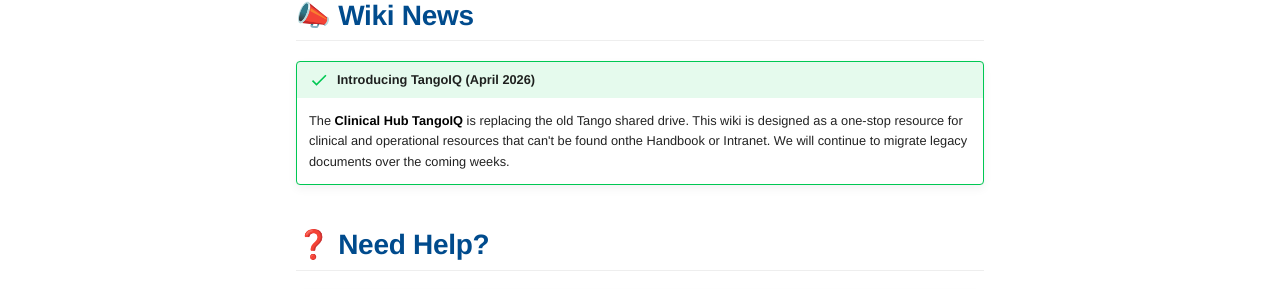
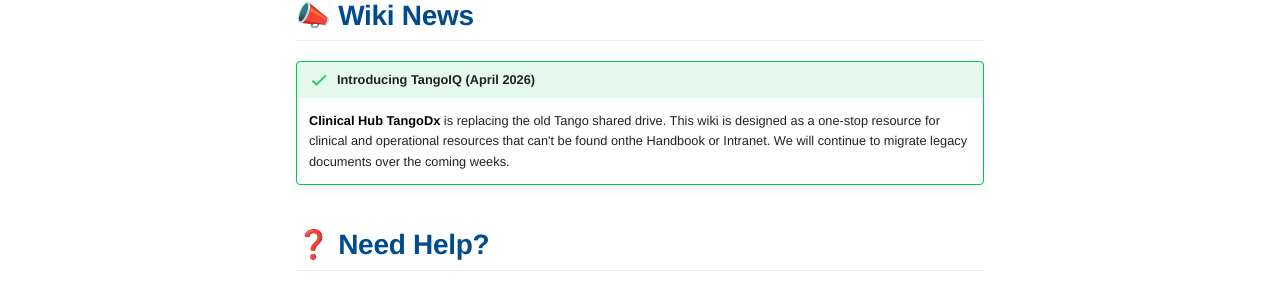
Before and after one commit to bcehsclinicalhub/TangoBot, an MkDocs documentation site: the page built from docs/index.md, in a window 1280 px wide and 900 px high, scrolled down 908 px. Shown: the part 434-723 px from the top of the window. Built offline with MkDocs 1.6.1 and Material for MkDocs 9.7.7, drawn with Linux system fonts in a browser that asks for light colours; some of the changed text lies outside the part shown.

Commit message:
Update Rescource landing page

```diff
--- a/docs/index.md
+++ b/docs/index.md
@@ -1,6 +1,6 @@
 <div class="hero-text-container">
   <img src="assets/hublogo.png" class="hero-logo-small" />
-  <span class="hero-welcome">Welcome to TangoIQ</span>
+  <span class="hero-welcome">Welcome to TangoDx</span>
   <span class="hero-tagline">the clinical and operational wiki site for Paramedic Specialists</span>
 </div>
 
@@ -27,7 +27,7 @@
 
 ## 📣 Wiki News
 !!! success "Introducing TangoIQ (April 2026)"
-    The **Clinical Hub TangoIQ** is replacing the old Tango shared drive. This wiki is designed as a one-stop resource for clinical and operational resources that can't be found onthe Handbook or Intranet. We will continue to migrate legacy documents over the coming weeks.
+    **Clinical Hub TangoDx** is replacing the old Tango shared drive. This wiki is designed as a one-stop resource for clinical and operational resources that can't be found onthe Handbook or Intranet. We will continue to migrate legacy documents over the coming weeks.
 
 ## ❓ Need Help?
 !!! tip "Support"
--- a/mkdocs.yml
+++ b/mkdocs.yml
@@ -1,4 +1,4 @@
-site_name: Clinical Hub TangoIQ
+site_name: Clinical Hub TangoDx
 site_url: https://bcehsclinicalhub.github.io/tangoBot/
 use_directory_urls: true
 
```
Also changed, not shown: docs/clinical/index.md (+1 -1 lines).
